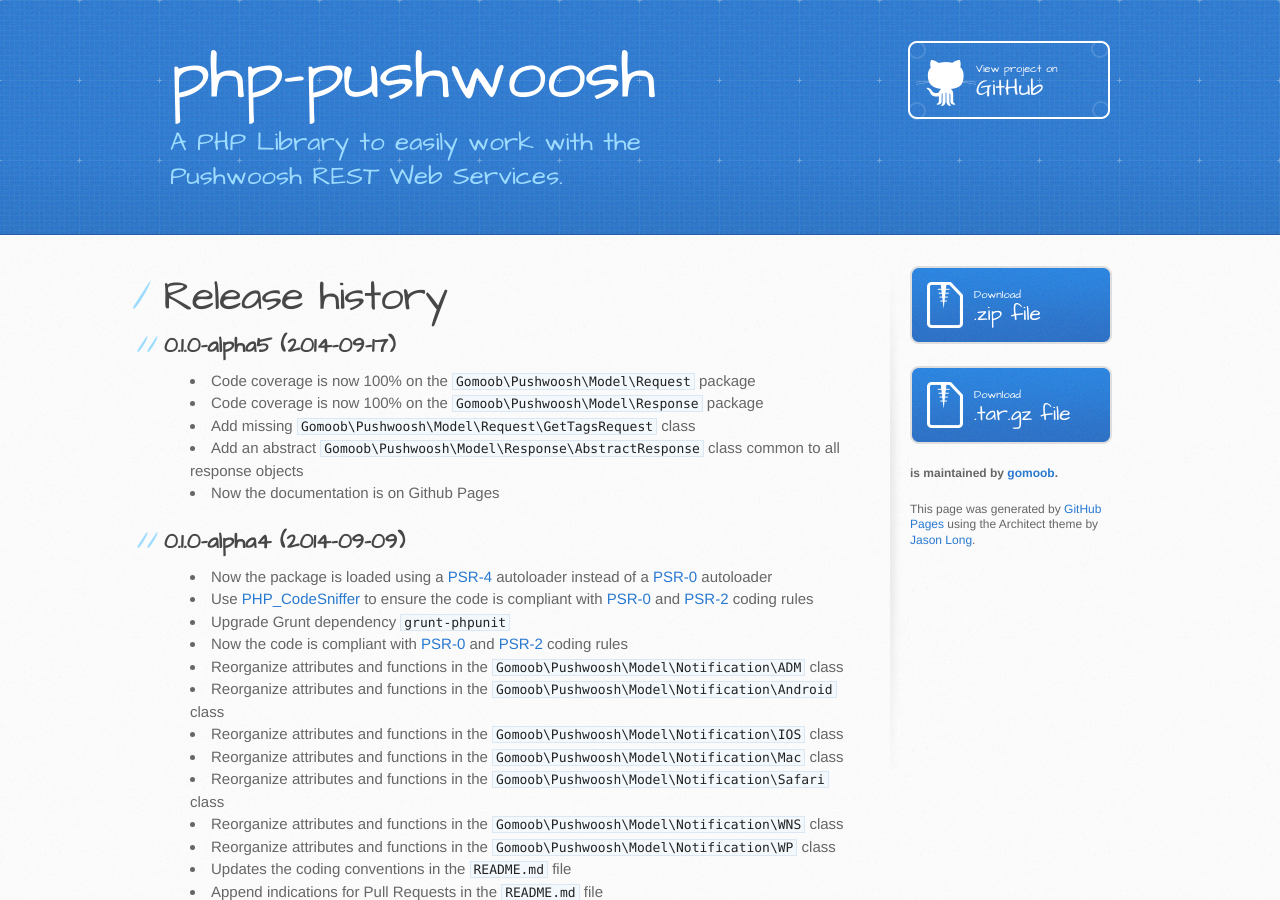
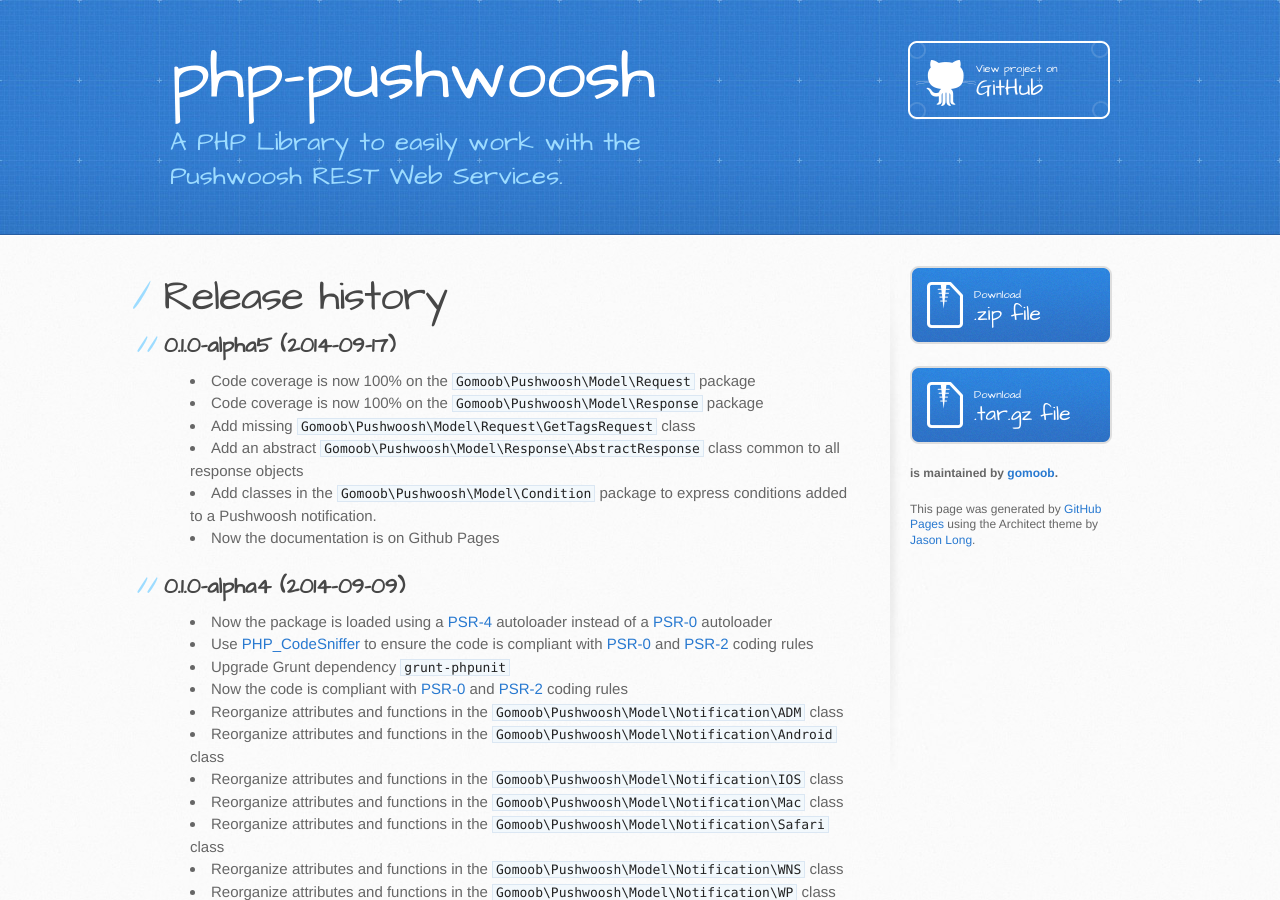
Before and after one commit to gomoob/php-pushwoosh, a Jekyll site: the page built from release-history.html, in a window 1280 px wide and 900 px high. Built offline with Jekyll 4.4.1, drawn with Linux system fonts in a browser that asks for light colours.

Commit message:
Continue documentation improvements.

```diff
--- a/release-history.html
+++ b/release-history.html
@@ -10,7 +10,10 @@
     <li>Code coverage is now 100% on the <code>Gomoob\Pushwoosh\Model\Request</code> package</li>
     <li>Code coverage is now 100% on the <code>Gomoob\Pushwoosh\Model\Response</code> package</li>
     <li>Add missing <code>Gomoob\Pushwoosh\Model\Request\GetTagsRequest</code> class</li>
-    <li>Add an abstract <code>Gomoob\Pushwoosh\Model\Response\AbstractResponse</code> class common to all response objects</li>
+    <li>Add an abstract <code>Gomoob\Pushwoosh\Model\Response\AbstractResponse</code> class common to all response
+        objects</li>
+    <li>Add classes in the <code>Gomoob\Pushwoosh\Model\Condition</code> package to express conditions added to a
+        Pushwoosh notification.</li>
     <li>Now the documentation is on Github Pages</li>
 </ul>
 
```
